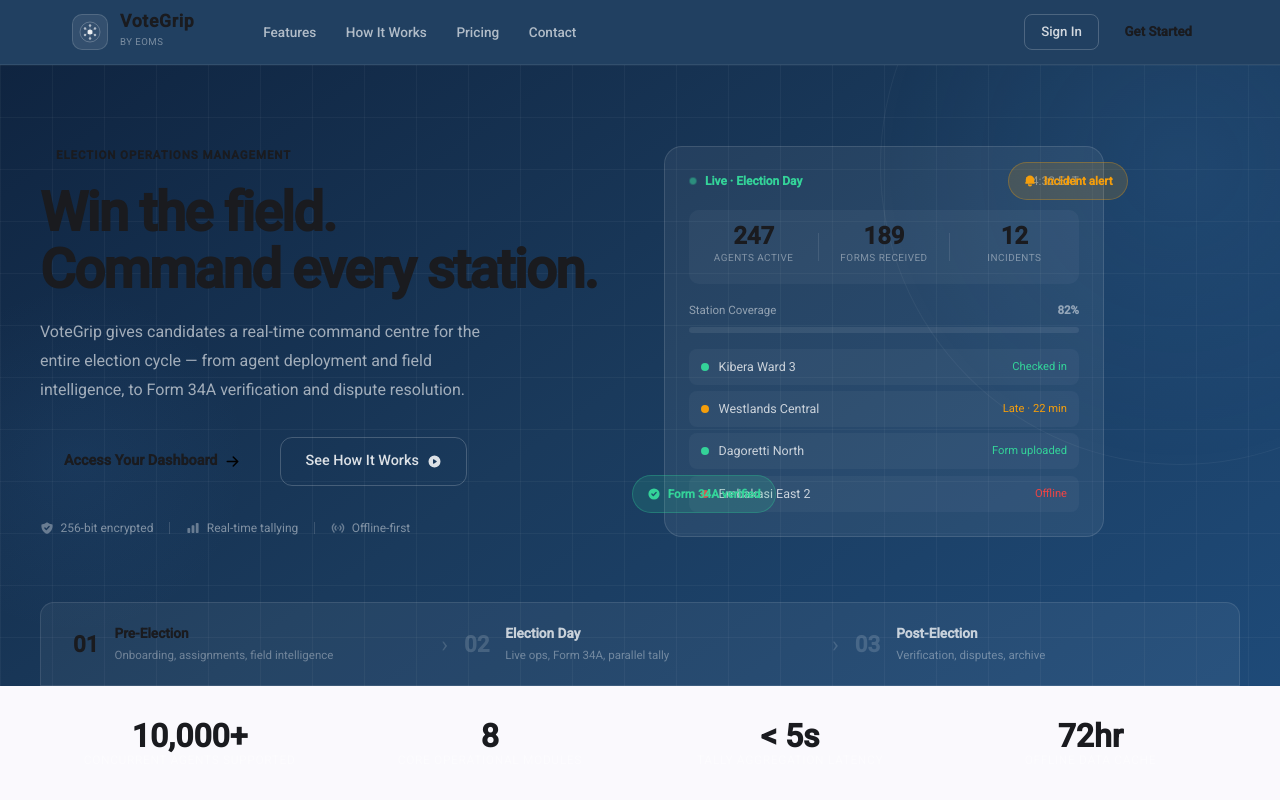
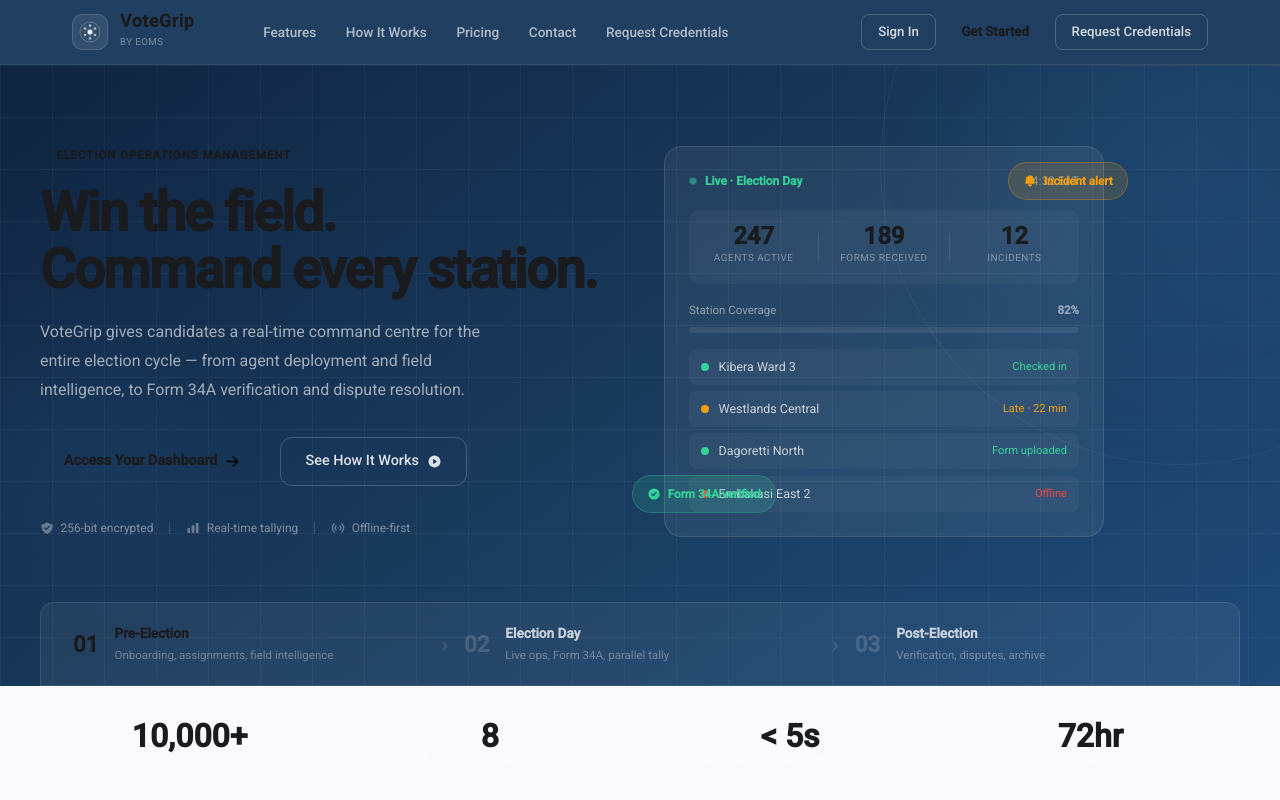
Before and after one commit to dennis027/test-votegrip, an Angular app: page / in a window 1280 px wide. Shown: the top 800 px of the page. Built offline with nearby package versions, Linux system fonts and the light colour scheme; no server answers.

Commit message:
home updated changed with links to credential request

```diff
--- a/src/app/components/home/home.html
+++ b/src/app/components/home/home.html
@@ -32,10 +32,12 @@
         <a class="nav-link" href="#">How It Works</a>
         <a class="nav-link" href="#">Pricing</a>
         <a class="nav-link" href="#">Contact</a>
+        <a class="nav-link" href="/request-credentials">Request Credentials</a>
       </div>
       <div class="nav-actions">
         <a class="nav-btn-ghost" href="/login">Sign In</a>
         <a class="nav-btn-solid" href="/login">Get Started</a>
+        <a class="nav-btn-ghost" href="/request-credentials">Request Credentials</a>
       </div>
       <!-- Mobile hamburger -->
       <button class="nav-hamburger" (click)="toggleMenu()" [class.open]="menuOpen">
@@ -48,6 +50,7 @@
       <a class="nav-mobile-link" href="#" (click)="closeMenu()">How It Works</a>
       <a class="nav-mobile-link" href="#" (click)="closeMenu()">Pricing</a>
       <a class="nav-mobile-link" href="#" (click)="closeMenu()">Contact</a>
+      <a class="nav-mobile-link" href="/request-credentials" (click)="closeMenu()">Request Credentials</a>
       <a class="nav-mobile-btn" href="/login" (click)="closeMenu()">Sign In to Dashboard</a>
     </div>
   </nav>
```
